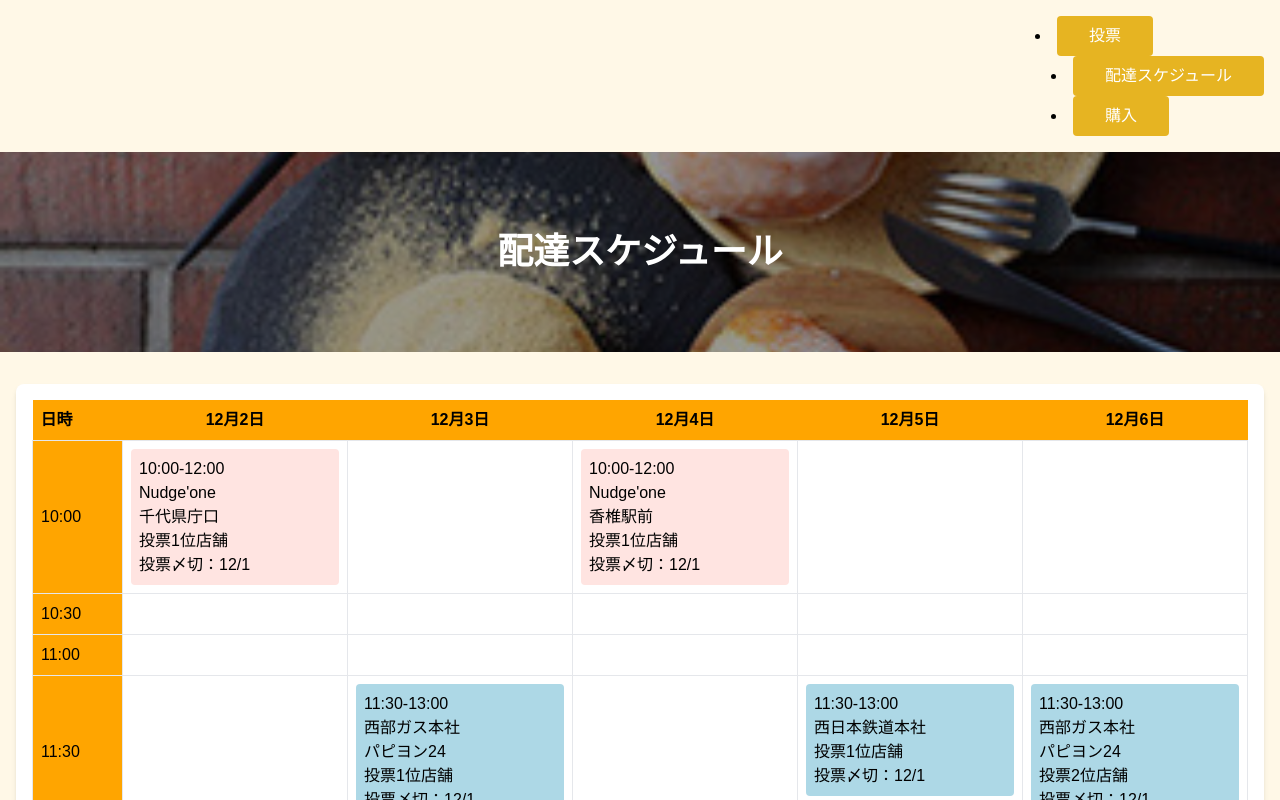
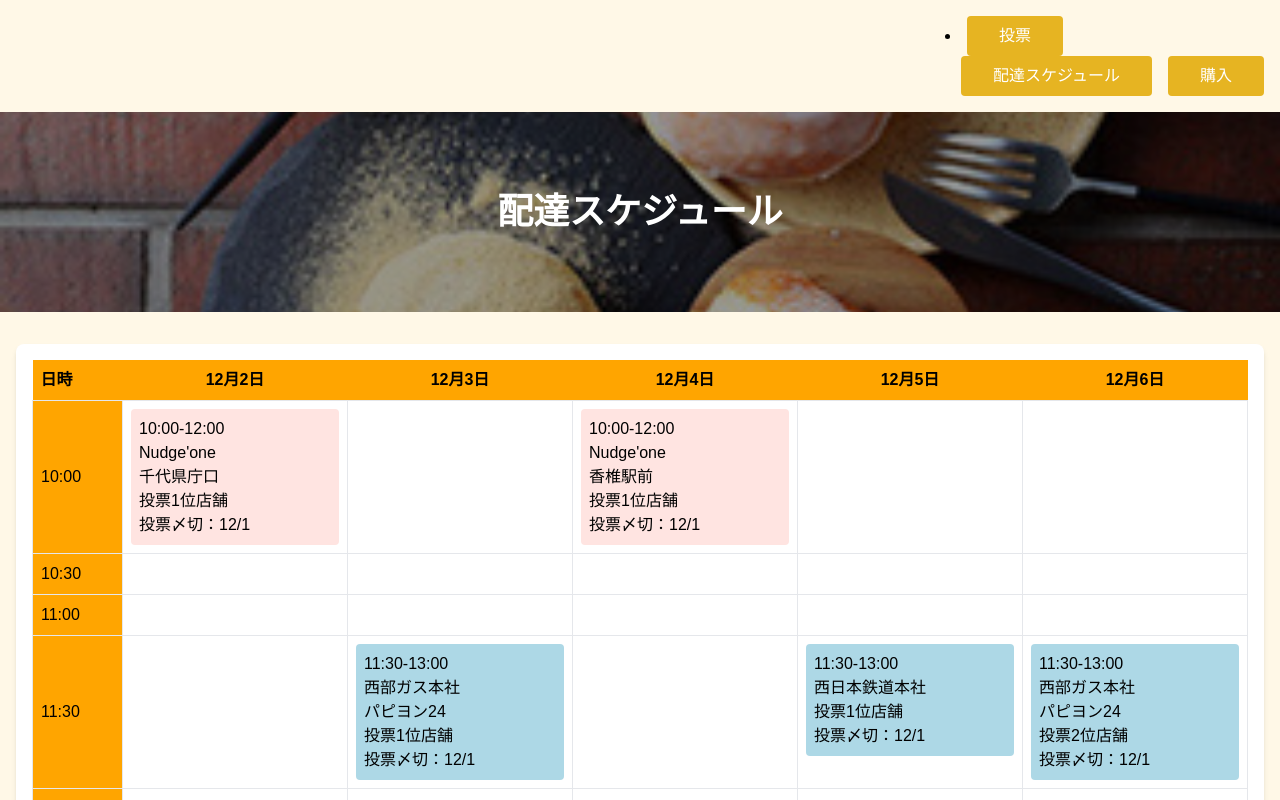
Before and after one commit to ASAMI08/deproy_metafront01, a Next.js app: page /schedule in a window 1280 px wide. Shown: the top 800 px of the page. Built offline with nearby package versions, Linux system fonts and the light colour scheme.

Commit message:
Update schedule.js

```diff
--- a/pages/schedule.js
+++ b/pages/schedule.js
@@ -150,20 +150,16 @@ return (
           </button>
         </Link>
        </li>
-       <li>
         <Link href="/schedule">
           <button className="bg-[#E6B422] hover:bg-[#D4A41B] text-white font-medium px-8 py-2 rounded">
             配達スケジュール
           </button>
         </Link>
-       </li>
-       <li>
         <Link href="/purchase">
           <button className="bg-[#E6B422] hover:bg-[#D4A41B] text-white font-medium px-8 py-2 rounded">
             購入
           </button>
         </Link>
-       </li>
       </div>
     </nav>
 
```
